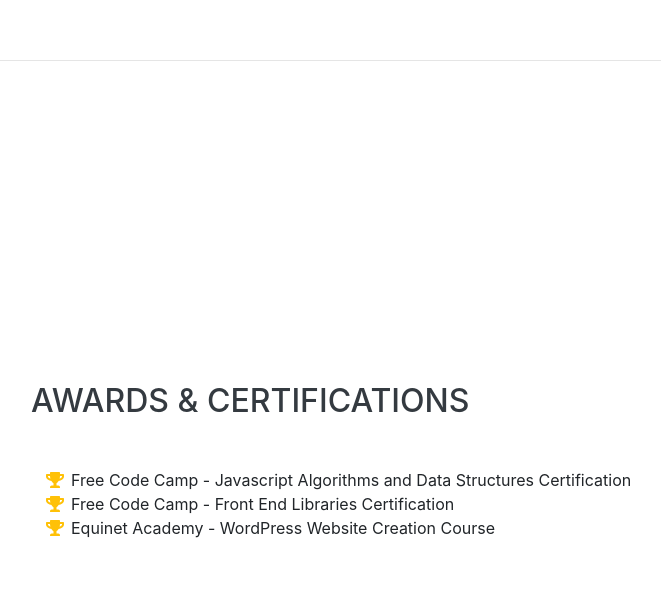
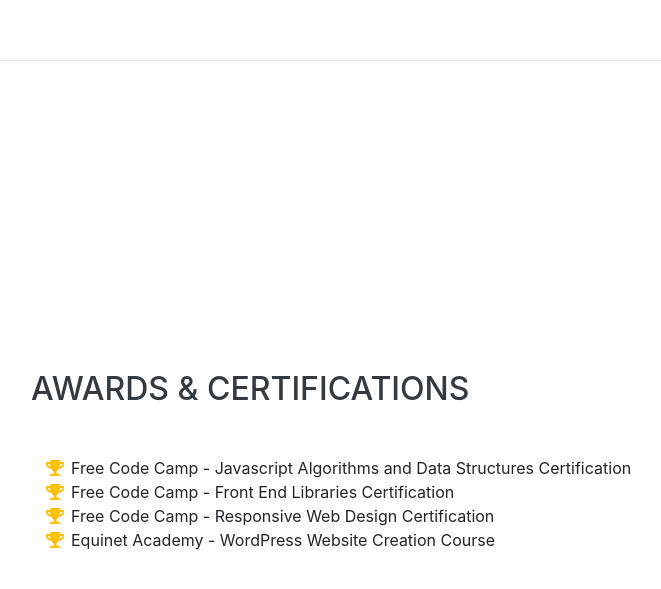
Before and after one commit to murtuswami/murtuswami.github.io, a website with bundled scripts: page index.html in a window 1280 px wide. Shown: the part 3944-4533 px from the top of the page, without its empty margins (289-950 px from the left). Built offline with nearby package versions, Linux system fonts and the light colour scheme; files whose address does not match are found by name; a web font is replaced by a local one.

Commit message:
added free code campe respons cert

```diff
--- a/index.html
+++ b/index.html
@@ -224,10 +224,13 @@
           <li>
             <i class="fa-li fa fa-trophy text-warning"></i>
             Free Code Camp - Javascript Algorithms and Data Structures Certification
-            <li>
-                <i class="fa-li fa fa-trophy text-warning"></i>
+          <li>
+            <i class="fa-li fa fa-trophy text-warning"></i>
                 Free Code Camp - Front End Libraries Certification</li>
-              <li>
+          <li>
+              <i class="fa-li fa fa-trophy text-warning"></i>
+              Free Code Camp - Responsive Web Design Certification</li>
+        <li>
           <li>
             <i class="fa-li fa fa-trophy text-warning"></i>
             Equinet Academy - WordPress Website Creation Course</li>
```
